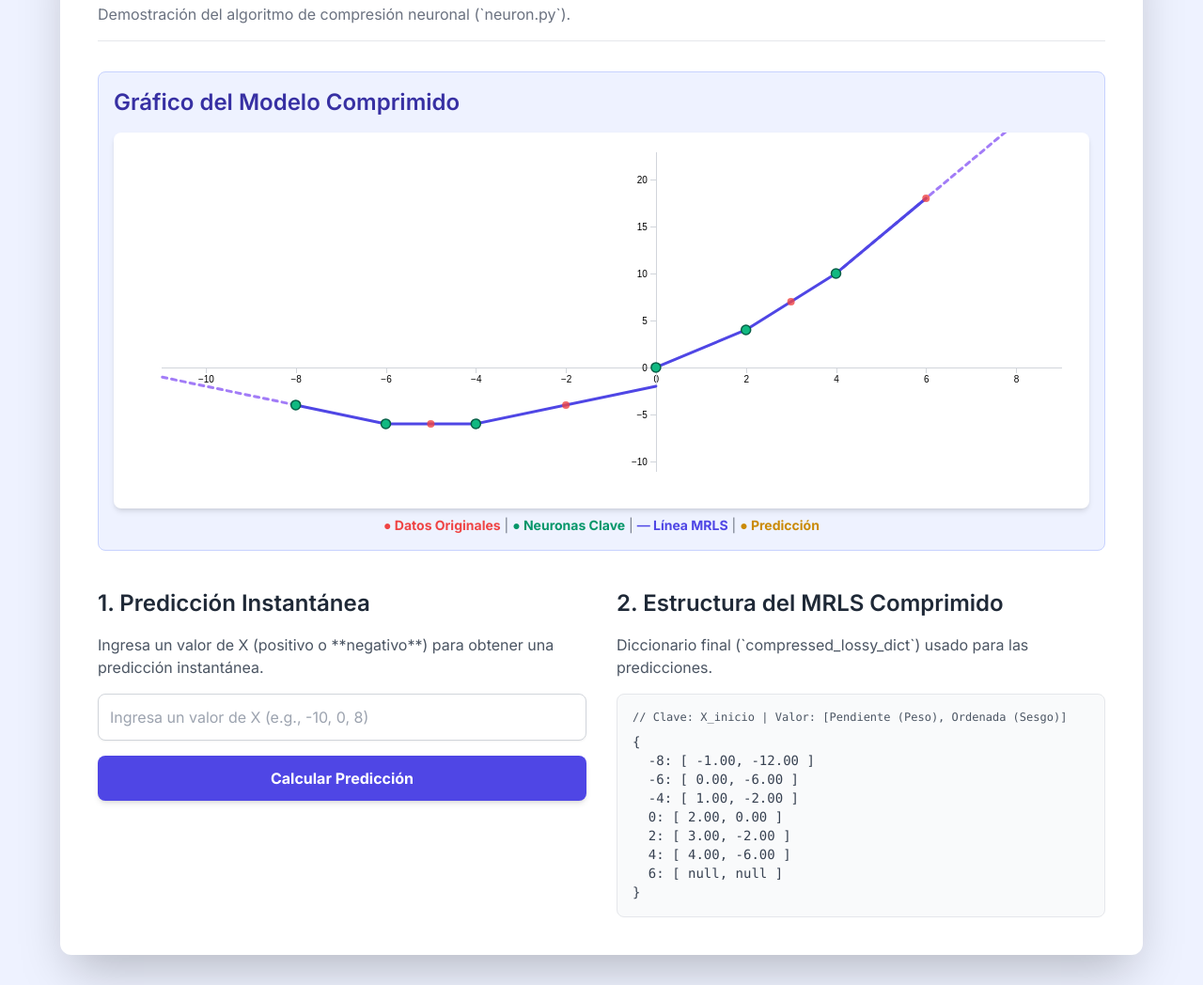
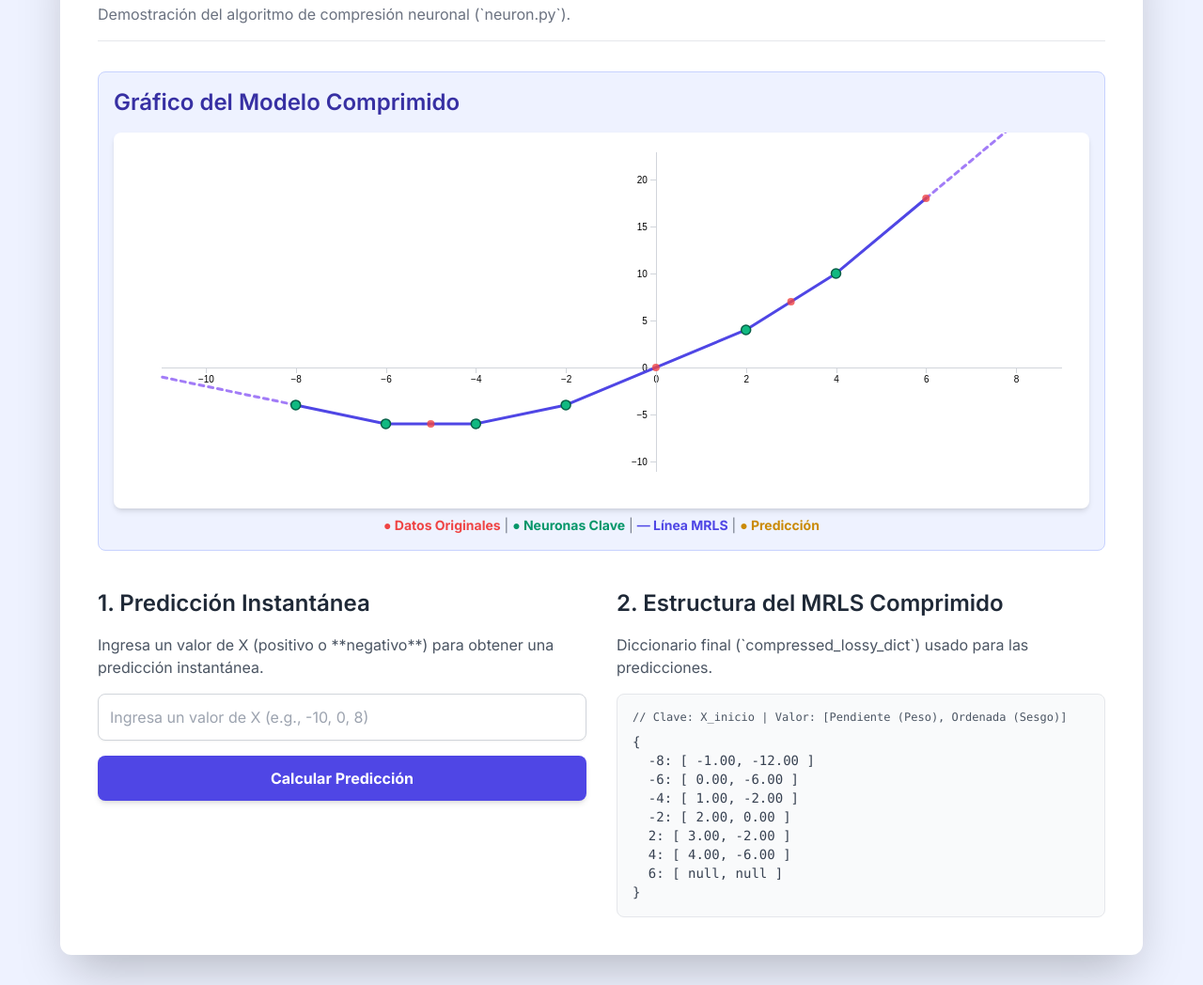
Before and after one commit to akinetic/neural-network, a plain HTML site: page index.html in a window 1280 px wide. Shown: the part 113-1161 px from the top of the page at 94% size. Drawn offline with nearby package versions, Linux system fonts and the light colour scheme.

Commit message:
Update index.html

```diff
--- a/index.html
+++ b/index.html
@@ -111,11 +111,11 @@
                 // X: [Pendiente (P), Ordenada (O)]
                 "-8": [-1.00, -12.00], // Segmento [-8.0, -6.0]
                 "-6": [0.00, -6.00],   // Segmento [-6.0, -4.0] (Elimina -5.0)
-                "-4": [1.00, -2.00],   // Segmento [-4.0, 0.0] (Elimina -2.0)
-                "0": [2.00, 0.00],     // Segmento [0.0, 2.0]
+                "-4": [1.00, -2.00],   // Segmento [-4.0, -2.0] (Neurona -2.0 mantenida)
+                "-2": [2.00, 0.00],    // Segmento [-2.0, 2.0] (CORREGIDO: Extiende hasta X=2.0, elimina X=0.0)
                 "2": [3.00, -2.00],    // Segmento [2.0, 4.0] (Elimina 3.0)
                 "4": [4.00, -6.00],    // Segmento [4.0, 6.0]
-                "6": [NaN, NaN]        // Extremo Mayor (Límite)
+                "6": [NaN, NaN]        // Extremo Mayor (Límite, el segmento 4.0 aplica hasta aquí)
             };
 
             // Puntos originales para la gráfica
@@ -156,9 +156,11 @@
              * Implementación en JS de la función predict(x, dictionary) (Sección III & VII)
              */
             function predictMRLS(x) {
+                // Obtener claves ordenadas de los puntos de inicio de segmento
                 const keys = Object.keys(MRLS_DICT).map(Number).sort((a, b) => a - b);
 
-                const minX = keys[0];
+                const minX = keys[0]; // -8.0
+                // El penúltimo elemento es la clave del último segmento válido (4.0)
                 const maxXSegmentKey = keys[keys.length - 2];
 
                 let targetX = null;
@@ -171,6 +173,7 @@
                 } else {
                     // 1. Búsqueda del segmento activo (Xn más próximo menor o igual)
                     for (let i = keys.length - 1; i >= 0; i--) {
+                        // Buscar el punto clave que es menor o igual a X, y que tiene parámetros válidos
                         if (x >= keys[i] && !isNaN(MRLS_DICT[keys[i].toString()][0])) {
                             targetX = keys[i];
                             break;
@@ -178,6 +181,7 @@
                     }
 
                     // --- Generalización: Extremo Mayor (X > punto final) ---
+                    // Si el segmento encontrado es el último válido (4.0), y X supera el límite final (6.0)
                     if (targetX === maxXSegmentKey && x > keys[keys.length - 1]) {
                         description = `EXTRAPOLACIÓN Mayor`;
                     }
@@ -187,8 +191,8 @@
                     const [P, O] = MRLS_DICT[targetX.toString()];
 
                     if (isNaN(P) || isNaN(O)) {
-                        // Esto solo debería ocurrir si targetX apunta al último punto (6.0)
-                        targetX = maxXSegmentKey; // Forzar al segmento válido anterior (4.0)
+                        // Caso de fallo, aunque no debería ocurrir con la lógica de búsqueda
+                        targetX = maxXSegmentKey;
                         const [P_new, O_new] = MRLS_DICT[targetX.toString()];
                         const yPredicted = x * P_new + O_new;
                         return {
@@ -299,11 +303,13 @@
                     .range([height, 0]);
 
                 // 5. Dibuja los Ejes
+                // Eje X (horizontal) - movido al valor y=0
                 svg.append("g")
                     .attr("transform", `translate(0,${yScale(0)})`)
                     .call(d3.axisBottom(xScale).tickSizeOuter(0))
                     .attr("class", "axis");
 
+                // Eje Y (vertical) - movido al valor x=0
                 svg.append("g")
                     .attr("transform", `translate(${xScale(0)},0)`)
                     .call(d3.axisLeft(yScale).tickSizeOuter(0))
@@ -318,13 +324,13 @@
                 // 7. Dibuja la Extrapolación (Menor y Mayor)
 
                 // --- Extrapolación Menor (izquierda) ---
-                const minXSegment = MRLS_DICT[mrlsKeys[0].toString()];
+                const minXSegment = MRLS_DICT[mrlsKeys[0].toString()]; // Segmento [-8.0]
                 if (minXSegment && !isNaN(minXSegment[0])) {
                     const P = minXSegment[0];
                     const O = minXSegment[1];
-                    const xStart = mrlsKeys[0];
+                    const xStart = mrlsKeys[0]; // X=-8.0 (punto de inicio del segmento)
                     const yStart = xStart * P + O;
-                    const xEnd = xRange[0];
+                    const xEnd = xRange[0]; // X=-11.0 (límite del gráfico)
                     const yEnd = xEnd * P + O;
 
                     svg.append("line")
@@ -339,17 +345,23 @@
                 }
 
                 // --- Extrapolación Mayor (derecha) ---
-                const maxXSegment = MRLS_DICT[mrlsKeys[mrlsKeys.length - 2].toString()];
+                const maxXSegmentIndex = mrlsKeys.length - 2; // Índice de la clave del último segmento válido (4.0)
+                // El punto de inicio de la extrapolación debe ser el final del último segmento válido (X=6.0)
+                const xExtrapolStart = mrlsKeys[mrlsKeys.length - 1]; // X=6.0
+                const maxXSegment = MRLS_DICT[mrlsKeys[maxXSegmentIndex].toString()]; // Segmento [4.0]
+
                 if (maxXSegment && !isNaN(maxXSegment[0])) {
-                    const P = maxXSegment[0];
-                    const O = maxXSegment[1];
-                    const xStart = mrlsKeys[mrlsKeys.length - 2];
-                    const yStart = xStart * P + O;
-                    const xEnd = xRange[1];
+                    const P = maxXSegment[0]; // Pendiente del segmento [4.0, 6.0]
+                    const O = maxXSegment[1]; // Ordenada del segmento [4.0, 6.0]
+
+                    // Calculamos Y en X=6.0 (punto de inicio de la extrapolación)
+                    const yStart = xExtrapolStart * P + O;
+                    const xEnd = xRange[1]; // X=9.0 (límite del gráfico)
                     const yEnd = xEnd * P + O;
 
+                    // Dibujar línea desde X=6.0 (final del segmento) hasta X=9.0 (extremo del gráfico)
                     svg.append("line")
-                        .attr("x1", xScale(xStart))
+                        .attr("x1", xScale(xExtrapolStart))
                         .attr("y1", yScale(yStart))
                         .attr("x2", xScale(xEnd))
                         .attr("y2", yScale(yEnd))
@@ -395,6 +407,7 @@
                     .attr("opacity", 0.8);
 
                 // 10. Dibuja las Neuronas Comprimidas (puntos clave del MRLS)
+                // Omitimos el último punto (X=6.0) que solo es un límite
                 const compressedPoints = mrlsKeys
                     .slice(0, -1)
                     .map(x => ({x: x, y: predictMRLS(x).prediction}))
```
